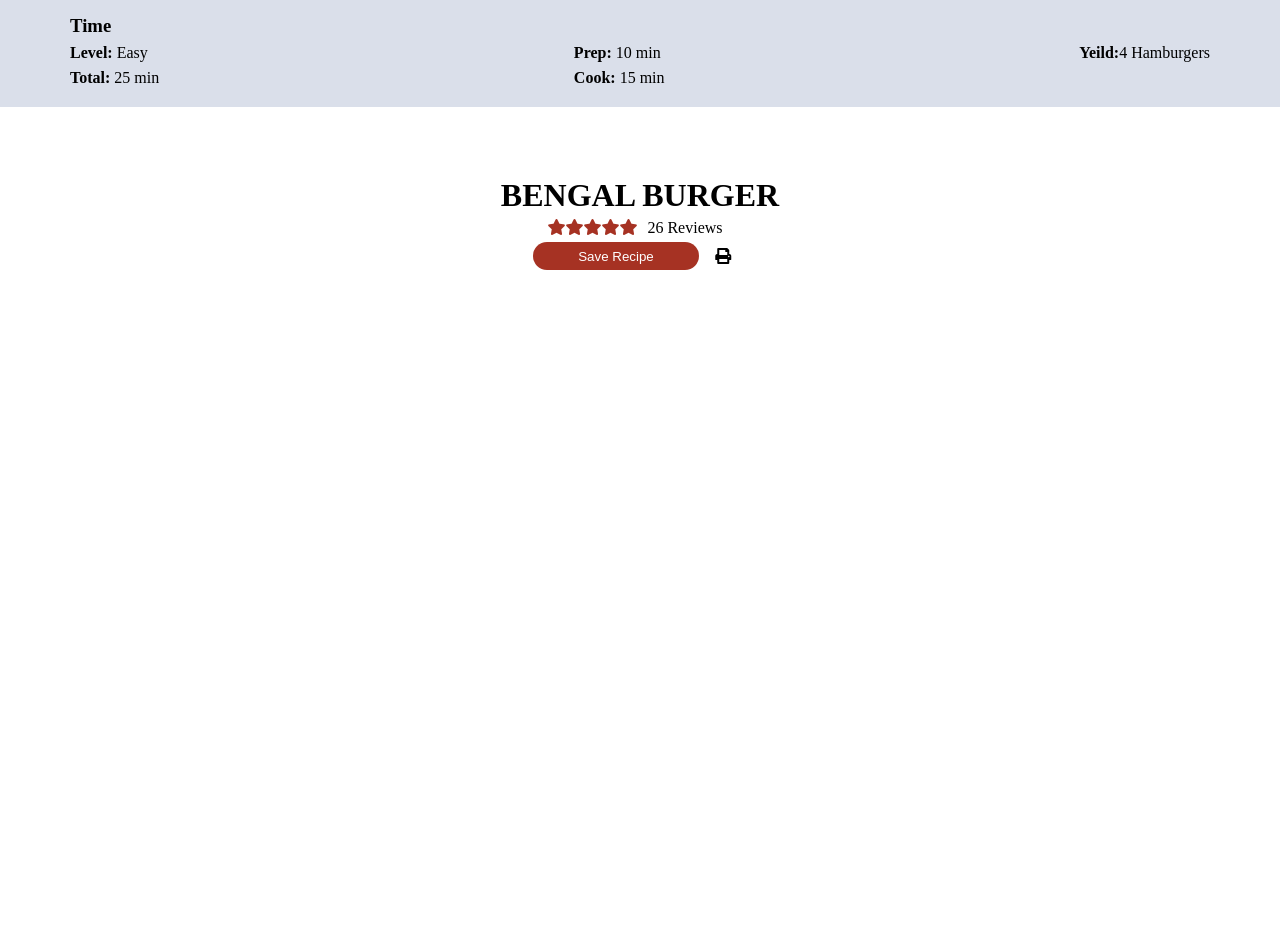
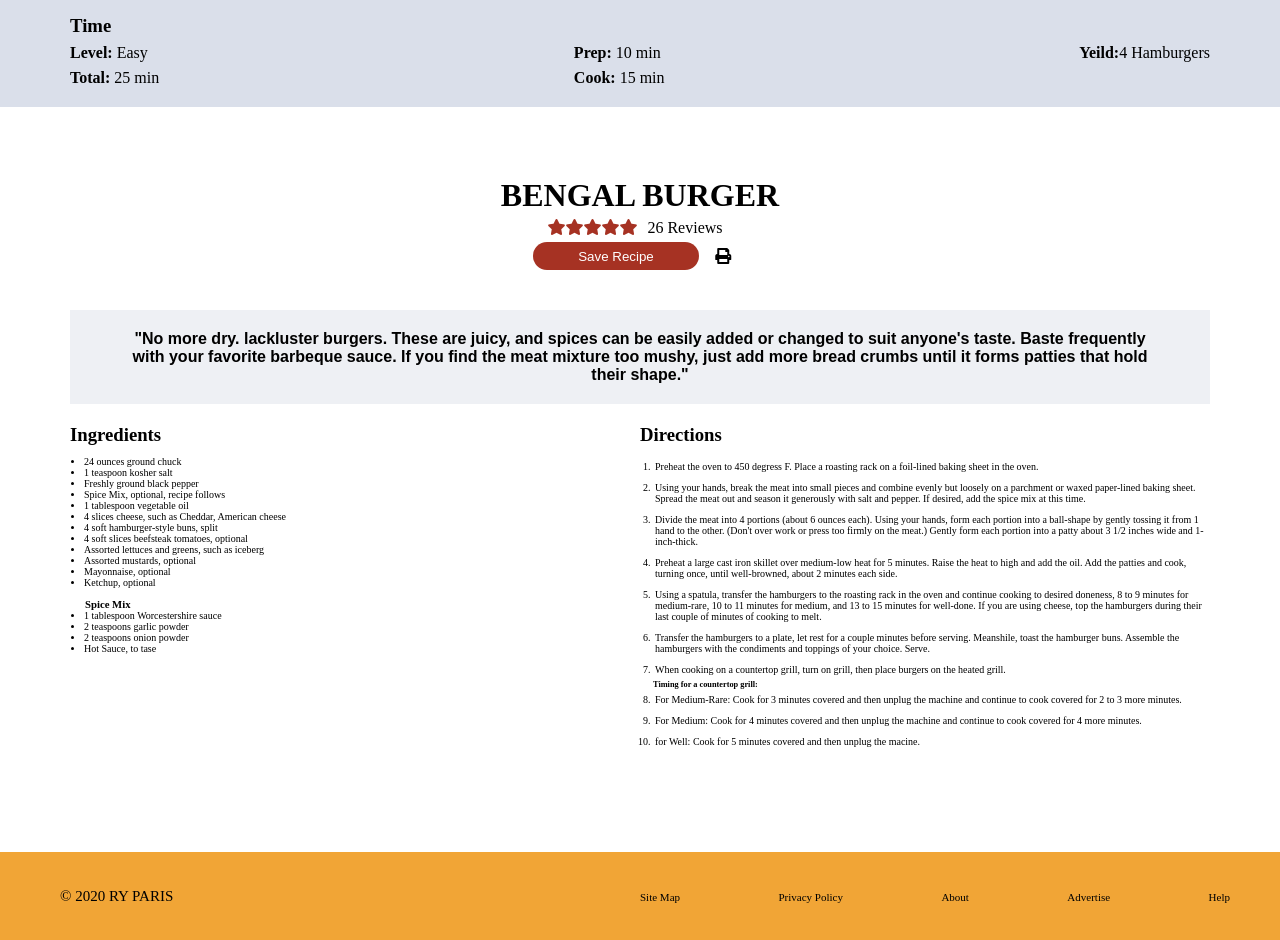
Before and after one commit to UltraJag214/UltraJag214.github.io, a plain HTML site: page recipe.html in a window 1280 px wide. Shown: the part 604-1544 px from the top of the page. Before the commit the page ends 904 px from the top, so only its background shows below. Drawn offline with Linux system fonts and the light colour scheme.

Commit message:
Added footer, ingredients, directions, quote and changed footer styles

```diff
--- a/css/recipe.css
+++ b/css/recipe.css
@@ -94,3 +94,52 @@
     margin: 0 10px;
     padding: 6px;
 }
+
+/* quote styles */
+
+.text-content {
+    background-color: #eef0f4;
+    margin: 10px 70px;
+    padding: 10px 50px;
+    font-weight: 700;
+    font-family: sans-serif;
+    display: flex;
+    text-align: center;
+}
+
+/* ingredient and direction styles */
+
+.directions-wrapper {
+    margin: 20px 70px;
+    display: flex;
+    justify-content: space-between;
+    padding-bottom: 70px;
+}
+
+.directions-wrapper > .ingredients ul {
+    padding: 0;
+    font-size: 10px;
+    margin-left: 14px;
+}
+
+h6 {
+    margin-left: 15px;
+}
+
+.spices {
+    margin: 0;
+}
+
+.directions-wrapper > .directions {
+    width: 50%;
+}
+
+.directions-wrapper > .directions ol {
+    font-size: 10px;
+    padding: 0;
+    margin-left: 13px;
+}
+
+.directions-wrapper > .directions li {
+    padding: 5px 2px;
+}
--- a/css/style.css
+++ b/css/style.css
@@ -202,10 +202,14 @@ p {
     font-size: 15px;
 }
 
+.footer > .right-footer {
+    width: 50%;
+}
+
 .footer > .right-footer > .footer-links {
     display: flex;
     justify-content: space-between;
-    width: 23vw;
+    width: auto;
 }
 
 .footer > .right-footer > .footer-links a {
--- a/recipe.html
+++ b/recipe.html
@@ -79,5 +79,77 @@
                 <i class="fas fa-print"></i>
             </div>
         </div>
+        <div class="text-content">
+            <p>"No more dry. lackluster burgers. These are juicy, and spices can be easily added or changed to suit anyone's taste. Baste frequently with your favorite barbeque sauce. If you find the meat mixture too mushy, just add more bread crumbs until it forms patties that hold their shape."</p>
+        </div>
+        <div class="directions-wrapper">
+            <div class="ingredients">
+                <h3>Ingredients</h3>
+                <ul>
+                    <li>24 ounces ground chuck</li>
+                    <li>1 teaspoon kosher salt</li>
+                    <li>Freshly ground black pepper</li>
+                    <li>Spice Mix, optional, recipe follows</li>
+                    <li>1 tablespoon vegetable oil</li>
+                    <li>4 slices cheese, such as Cheddar, American cheese</li>
+                    <li>4 soft hamburger-style buns, split</li>
+                    <li>4 soft slices beefsteak tomatoes, optional</li>
+                    <li>Assorted lettuces and greens, such as iceberg</li>
+                    <li>Assorted mustards, optional</li>
+                    <li>Mayonnaise, optional</li>
+                    <li>Ketchup, optional</li>
+                </ul>
+
+                <h6>Spice Mix</h6>
+                <ul class="spices">
+                    <li>1 tablespoon Worcestershire sauce</li>
+                    <li>2 teaspoons garlic powder</li>
+                    <li>2 teaspoons onion powder</li>
+                    <li>Hot Sauce, to tase</li>
+                </ul>
+            </div>
+            <div class="directions">
+                <h3>Directions</h3>
+                <ol>
+                    <li>Preheat the oven to 450 degress F. Place a roasting rack on a foil-lined baking sheet in the oven.</li>
+                    <li>Using your hands, break the meat into small pieces and combine evenly but loosely on a parchment or waxed paper-lined baking sheet. Spread the meat out and season it generously with salt and pepper. If desired, add the spice mix at this time.</li>
+                    <li>Divide the meat into 4 portions (about 6 ounces each). Using your hands, form each portion into a ball-shape by gently tossing it from 1 hand to the other. (Don't over work or press too firmly on the meat.) Gently form each portion into a patty about 3 1/2 inches wide and 1-inch-thick.</li>
+                    <li>Preheat a large cast iron skillet over medium-low heat for 5 minutes. Raise the heat to high and add the oil. Add the patties and cook, turning once, until well-browned, about 2 minutes each side.</li>
+                    <li>Using a spatula, transfer the hamburgers to the roasting rack in the oven and continue cooking to desired doneness, 8 to 9 minutes for medium-rare, 10 to 11 minutes for medium, and 13 to 15 minutes for well-done. If you are using cheese, top the hamburgers during their last couple of minutes of cooking to melt.</li>
+                    <li>Transfer the hamburgers to a plate, let rest for a couple minutes before serving. Meanshile, toast the hamburger buns. Assemble the hamburgers with the condiments and toppings of your choice. Serve.</li>
+                    <li>When cooking on a countertop grill, turn on grill, then place burgers on the heated grill.</li>
+                    <h5>Timing for a countertop grill:</h5>
+                    <li>For Medium-Rare: Cook for 3 minutes covered and then unplug the machine and continue to cook covered for 2 to 3 more minutes.</li>
+                    <li>For Medium: Cook for 4 minutes covered and then unplug the machine and continue to cook covered for 4 more minutes.</li>
+                    <li>for Well: Cook for 5 minutes covered and then unplug the macine.</li>
+                </ol>
+            </div>
+        </div>
+        <div class="footer">
+            <div class="left-footer">
+                <div class="copyright">
+                    <p>&#169; 2020 RY PARIS</p>
+                </div>
+            </div>
+            <div class="right-footer">
+                <div class="footer-links">
+                    <div>
+                        <a class="site-map" href="#">Site Map</a>
+                    </div>
+                    <div>
+                        <a class="privacy-policy" href="#">Privacy Policy</a>
+                    </div>
+                    <div>
+                        <a class="about" href="#">About</a>
+                    </div>
+                    <div>
+                        <a class="advertise" href="#">Advertise</a>
+                    </div>
+                    <div>
+                        <a class="help" href="#">Help</a>
+                    </div>
+                </div>
+            </div>
+        </div>
     </body>
 </html>
```
